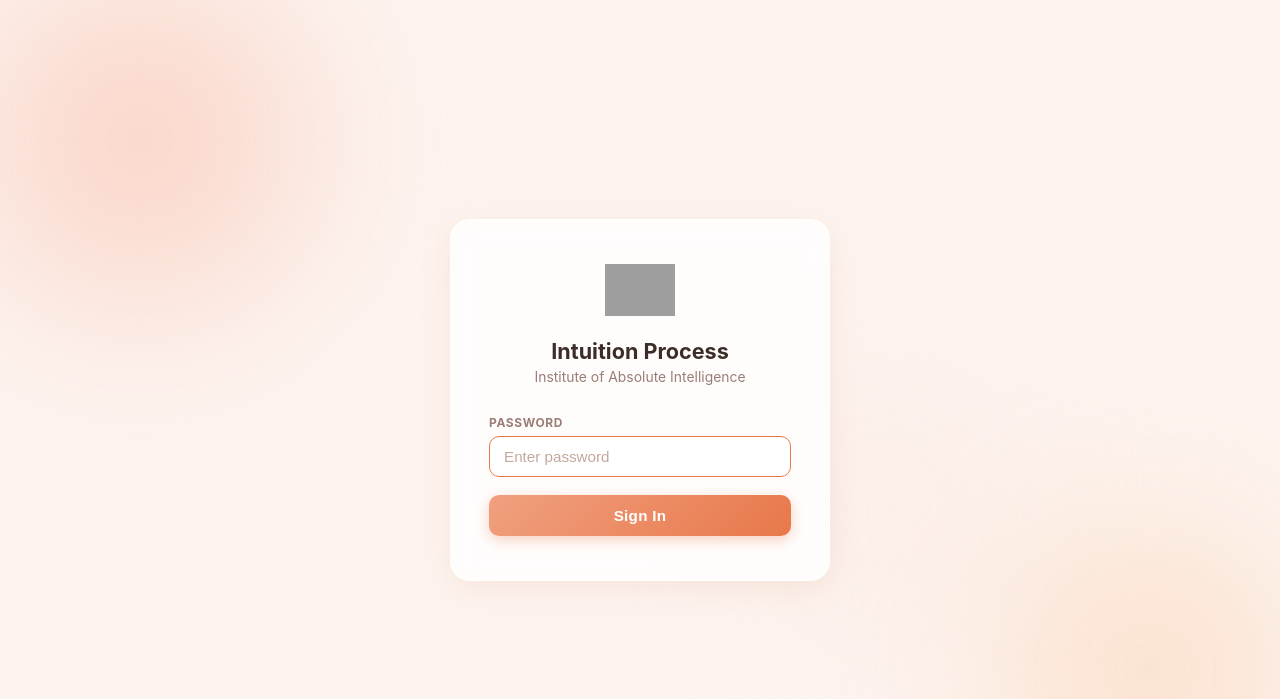
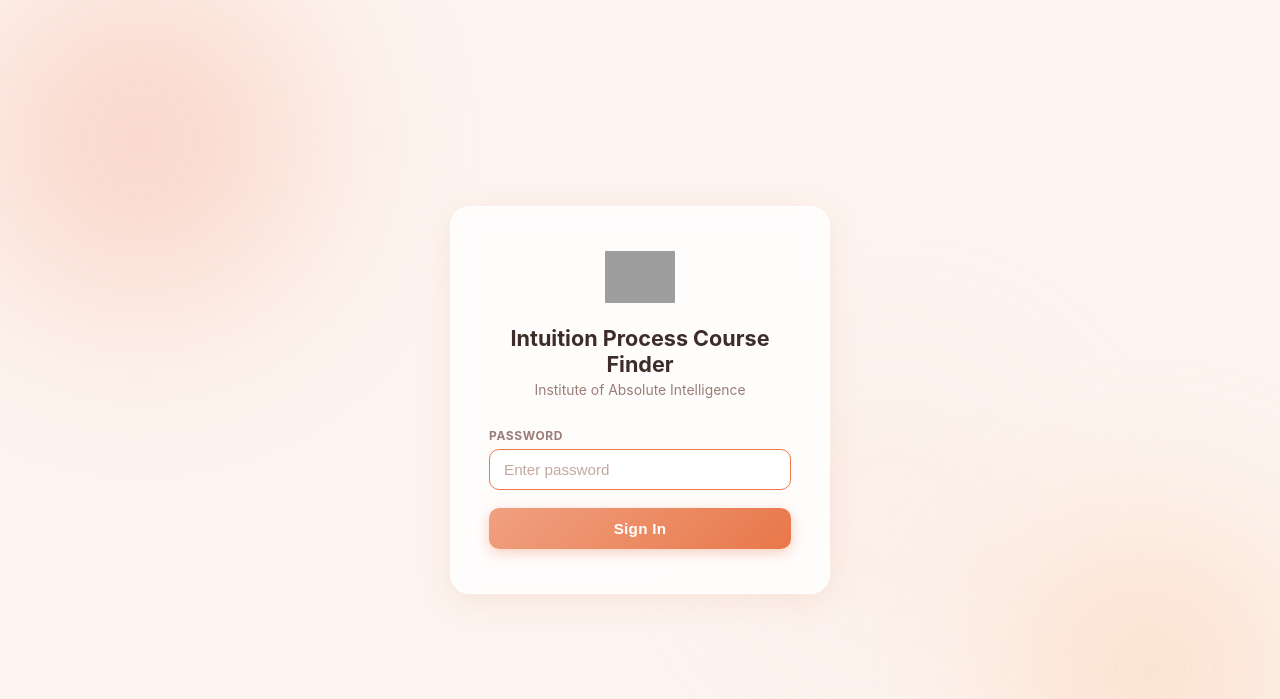
Before and after one commit to intuitionprocess-svg/ip-course-finder, a Flask app: page /login in a window 1280 px wide. Shown: the top 699 px of the page. Run offline with Flask 3, Linux system fonts and the light colour scheme; grey boxes are pictures that could not be loaded.

Commit message:
Fix logo and title on login and main page

```diff
--- a/templates/index.html
+++ b/templates/index.html
@@ -132,7 +132,7 @@
   <div style="display:flex;justify-content:space-between;align-items:center;flex-wrap:wrap;gap:8px;">
     <div>
       <img src="https://instituteofai.ai/wp-content/uploads/2025/11/iai_logo_black_text-scaled.webp" alt="Institute of Absolute Intelligence" class="header-logo" />
-      <h1>Intuition Process — Course Finder</h1>
+      <h1>Intuition Process Course Finder</h1>
       <p>Find upcoming courses near you</p>
     </div>
     <a href="/logout" class="signout">Sign out</a>
--- a/templates/login.html
+++ b/templates/login.html
@@ -112,7 +112,7 @@
 <div class="blob"></div>
 <div class="card">
   <div class="logo"><img src="https://instituteofai.ai/wp-content/uploads/2025/11/iai_logo_black_text-scaled.webp" alt="Institute of Absolute Intelligence" /></div>
-  <h1>Intuition Process</h1>
+  <h1>Intuition Process Course Finder</h1>
   <p class="subtitle">Institute of Absolute Intelligence</p>
   {% if error %}
     <div class="alert">{{ error }}</div>
```
